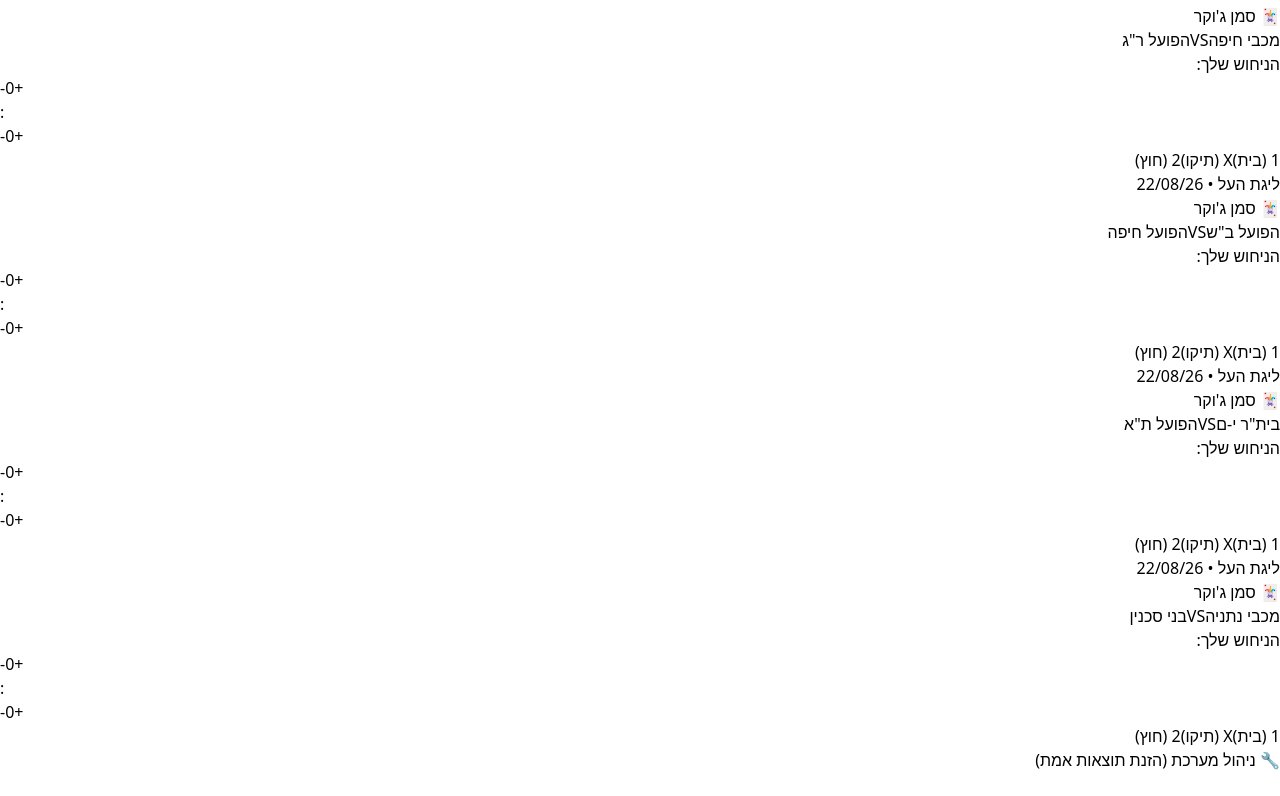
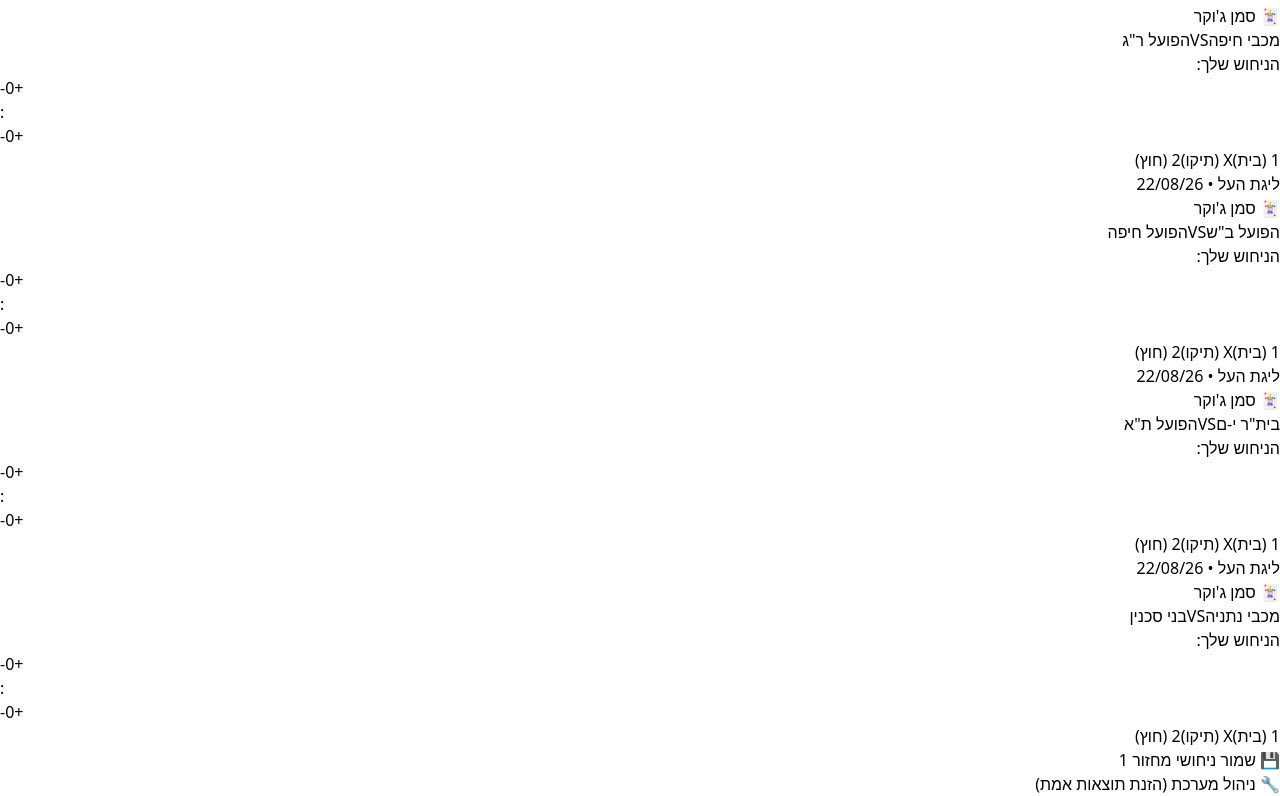
Before and after one commit to Ayalk15/Winner-5-chevre, a React (Vite) app: page / in a window 1280 px wide. Shown: the part 716-1512 px from the top of the page. Before the commit the page ends 1488 px from the top, so only its background shows below. Built offline with nearby package versions, Linux system fonts and the light colour scheme.

Commit message:
Update app.jsx

```diff
--- a/src/app.jsx
+++ b/src/app.jsx
@@ -69,7 +69,7 @@
     { id: 1, home: 'הפועל ר"ג', away: 'מכבי פ"ת', time: '24/10/26' },
     { id: 2, home: 'מכבי ת"א', away: 'הפועל חיפה', time: '24/10/26' },
     { id: 3, home: 'הפועל פ"ת', away: 'בית"ר י-ם', time: '24/10/26' },
-    { id: 4, home: 'הפועל ק"ש', away: 'bני סכנין', time: '24/10/26' },
+    { id: 4, home: 'הפועל ק"ש', away: 'בני סכנין', time: '24/10/26' },
     { id: 5, home: 'עירוני דורות טבריה', away: 'מכבי נתניה', time: '24/10/26' },
     { id: 6, home: 'הפועל י-ם', away: 'הפועל ת"א', time: '24/10/26' },
     { id: 7, home: 'מכבי חיפה', away: 'הפועל ב"ש', time: '24/10/26' }
@@ -167,7 +167,7 @@
   19: [
     { id: 1, home: 'מכבי פ"ת', away: 'הפועל חיפה', time: '16/01/27' },
     { id: 2, home: 'בית"ר י-ם', away: 'הפועל ר"ג', time: '16/01/27' },
-    { id: 3, home: 'bני סכנין', away: 'מכבי ת"א', time: '16/01/27' },
+    { id: 3, home: 'בני סכנין', away: 'מכבי ת"א', time: '16/01/27' },
     { id: 4, home: 'מכבי נתניה', away: 'הפועל פ"ת', time: '16/01/27' },
     { id: 5, home: 'הפועל ת"א', away: 'הפועל ק"ש', time: '16/01/27' },
     { id: 6, home: 'הפועל ב"ש', away: 'עירוני דורות טבריה', time: '16/01/27' },
@@ -212,7 +212,7 @@
   24: [
     { id: 1, home: 'הפועל ת"א', away: 'מכבי פ"ת', time: '20/02/27' },
     { id: 2, home: 'הפועל ב"ש', away: 'מכבי נתניה', time: '20/02/27' },
-    { id: 3, home: 'מכבי חיפה', away: 'bני סכנין', time: '20/02/27' },
+    { id: 3, home: 'מכבי חיפה', away: 'בני סכנין', time: '20/02/27' },
     { id: 4, home: 'הפועל י-ם', away: 'בית"ר י-ם', time: '20/02/27' },
     { id: 5, home: 'עירוני דורות טבריה', away: 'הפועל חיפה', time: '20/02/27' },
     { id: 6, home: 'הפועל ק"ש', away: 'הפועל ר"ג', time: '20/02/27' },
@@ -270,7 +270,7 @@
     { id: 4, home: 'מקום 11', away: 'מקום 12', time: '10/04/27' },
     { id: 5, home: 'מקום 13', away: 'מקום 14', time: '10/04/27' },
     { id: 6, home: 'מקום 7', away: 'מקום 10', time: '10/04/27' },
-    { id: 7, home: 'מקום 8', away: 'מקום 9', time: '10/04/27' }
+    { id: 8, home: 'מקום 8', away: 'מקום 9', time: '10/04/27' }
   ],
   31: [
     { id: 1, home: 'מקום 3', away: 'מקום 6', time: '17/04/27' },
@@ -342,6 +342,25 @@
   const startOfSeason = new Date(2026, 7, 22);
   startOfSeason.setHours(0, 0, 0, 0);
   return new Date() >= startOfSeason;
+};
+
+// 🔊 פונקציה גלובלית להפעלת אפקטים קוליים קצרים מחשבון פתוח
+const playSFX = (type) => {
+  try {
+    let url = '';
+    if (type === 'success') {
+      url = 'https://assets.mixkit.co/active_storage/sfx/911/911-84.wav'; // צליל אישור חגיגי
+    } else if (type === 'whistle') {
+      url = 'https://assets.mixkit.co/active_storage/sfx/2568/2568-84.wav'; // שריקת שופט חדה
+    }
+    if (url) {
+      const audio = new Audio(url);
+      audio.volume = 0.4; // ווליום נעים
+      audio.play();
+    }
+  } catch (error) {
+    console.log('Audio playback failed', error);
+  }
 };
 
 export default function App() {
@@ -435,11 +454,16 @@
     });
   };
 
+  // 🔊 שילוב שריקת שופט בנעילת משחק על ידי המנהל
   const toggleGameFinished = (gameId) => {
     setActualScores(prev => {
       const key = `${matchday}-${gameId}`;
       const current = prev[key] || { homeScore: 0, awayScore: 0, winner: 'X', isFinished: false };
-      return { ...prev, [key]: { ...current, isFinished: !current.isFinished } };
+      const nextState = !current.isFinished;
+      if (nextState) {
+        playSFX('whistle'); // שריקת שופט בנעילה
+      }
+      return { ...prev, [key]: { ...current, isFinished: nextState } };
     });
   };
 
@@ -779,6 +803,13 @@
                 );
               })}
             </section>
+
+            {/* 🔊 כפתור שמירה קולית לחבר'ה בלשונית משחקים */}
+            <div className="pt-2 text-center">
+              <button type="button" onClick={() => { playSFX('success'); alert('הניחושים למחזור זה נשמרו בהצלחה!'); }} className="w-full bg-yellow-500 text-gray-950 font-black py-3.5 rounded-xl shadow-xl border border-yellow-600 active:scale-95 transition-all text-sm">
+                💾 שמור ניחושי מחזור {matchday}
+              </button>
+            </div>
           </div>
         )}
 
@@ -855,7 +886,7 @@
               </div>
               <div className="bg-gray-950 p-4 text-center border-t border-gray-800">
                 {!isTournamentLocked() ? (
-                  <button type="button" onClick={() => alert('הניחושים הארוכים עודכנו בהצלחה!')} className="w-full bg-[#1e3d2f] text-white font-black py-3 rounded-xl border border-[#2a5441]">שמור שינויים</button>
+                  <button type="button" onClick={() => { playSFX('success'); alert('הניחושים ארוכי הטווח עודכנו בהצלחה!'); }} className="w-full bg-[#1e3d2f] text-white font-black py-3 rounded-xl border border-[#2a5441]">שמור שינויים</button>
                 ) : (
                   <div className="text-xs text-gray-500 font-bold py-2">🔒 נעול – לא ניתן לבצע שינויים עד סוף העונה</div>
                 )}
@@ -994,7 +1025,6 @@
 
       </div>
 
-      {/* כפתור מנהל מערכת */}
       <footer className="max-w-md mx-auto mt-12 text-center">
         <button type="button" onClick={loginAsAdmin} className={`px-4 py-2 text-xs font-bold rounded-lg border transition-all ${isAdminMode ? 'bg-red-950 border-red-800 text-red-400' : 'bg-gray-900 border-gray-800 text-gray-500 hover:text-white'}`}>
           {isAdminMode ? '🔒 צא ממצב מנהל' : '🔧 ניהול מערכת (הזנת תוצאות אמת)'}
```
